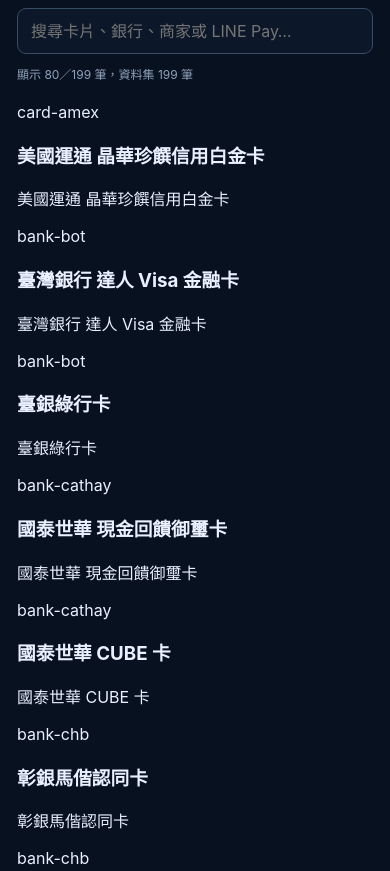
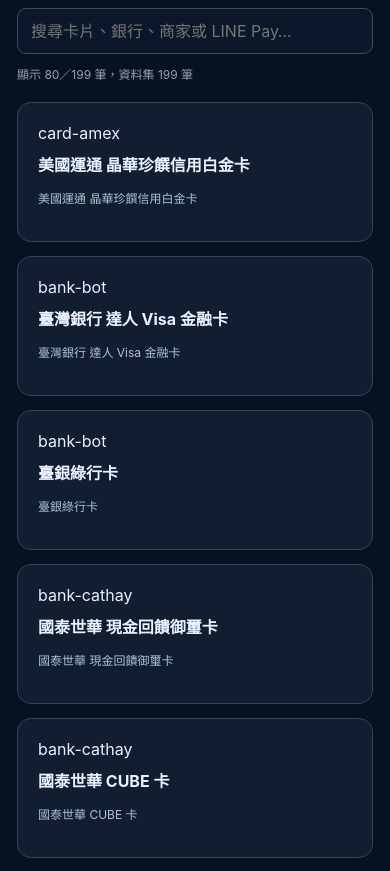
Before and after one commit to smartleo123/Credit-Card-Advisor, a plain HTML site: page index.html in a window 390 px wide. Shown: the part 6002-6873 px from the top of the page. Drawn offline with Linux system fonts and the light colour scheme.

Commit message:
style: responsive licensed API records

```diff
--- a/style.css
+++ b/style.css
@@ -20,3 +20,11 @@
 .matrix-info p{margin:5px 0}.matrix-info a{display:inline-block;margin-top:7px;color:#83e7d2;text-decoration:underline}
 
 [hidden]{display:none!important}
+
+.external-grid{display:grid;grid-template-columns:repeat(3,minmax(0,1fr));gap:14px}
+.external-card{background:#111e30;border:1px solid #30445b;border-radius:14px;padding:20px;min-width:0}
+.external-card h3{font-size:16px;margin:9px 0}
+.external-card p{font-size:12px;color:#aec1d4;line-height:1.75;overflow-wrap:anywhere}
+.external-links a{font-size:12px;color:#84edcf}
+@media(max-width:900px){.external-grid{grid-template-columns:repeat(2,minmax(0,1fr))}}
+@media(max-width:620px){.external-grid{grid-template-columns:1fr}}
```
